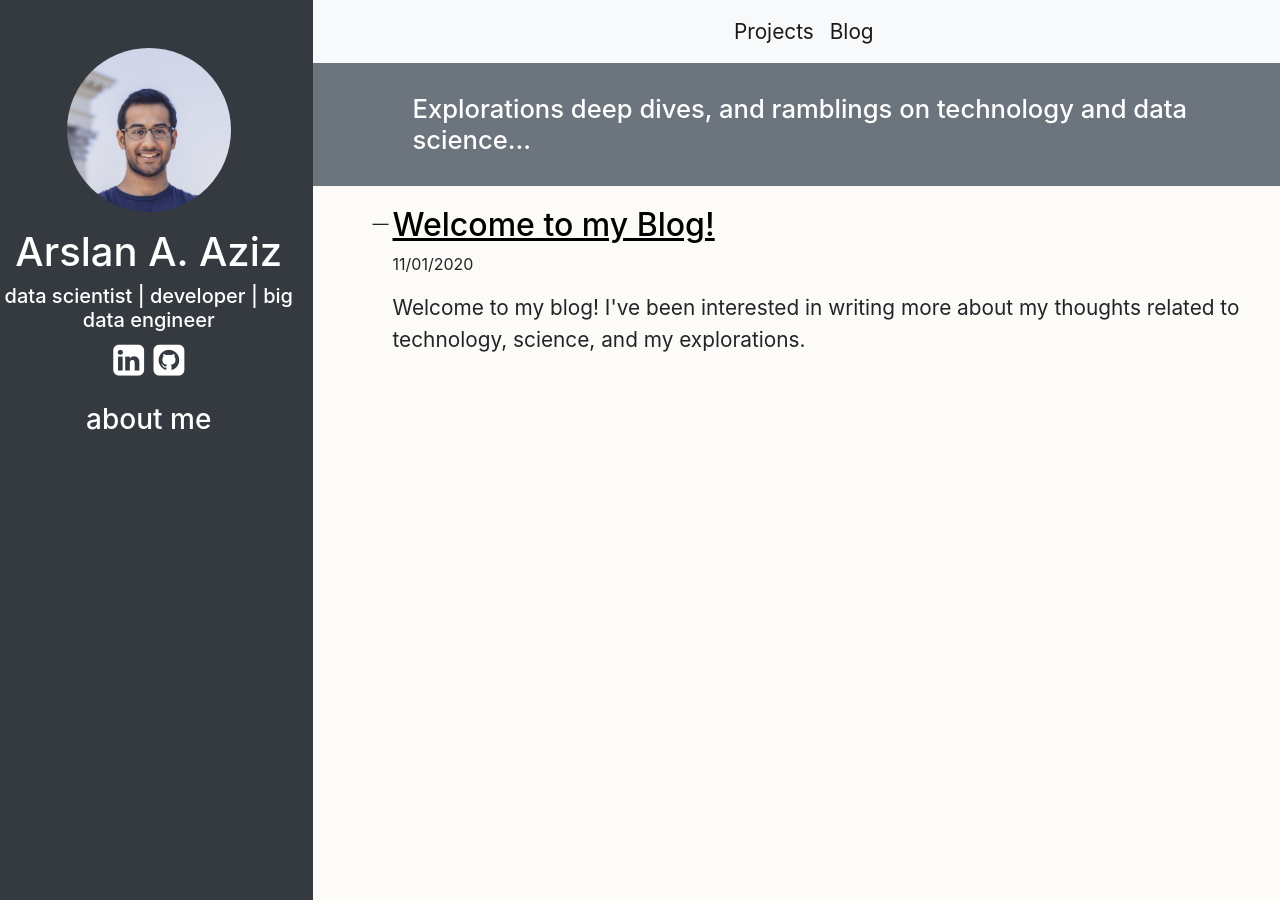
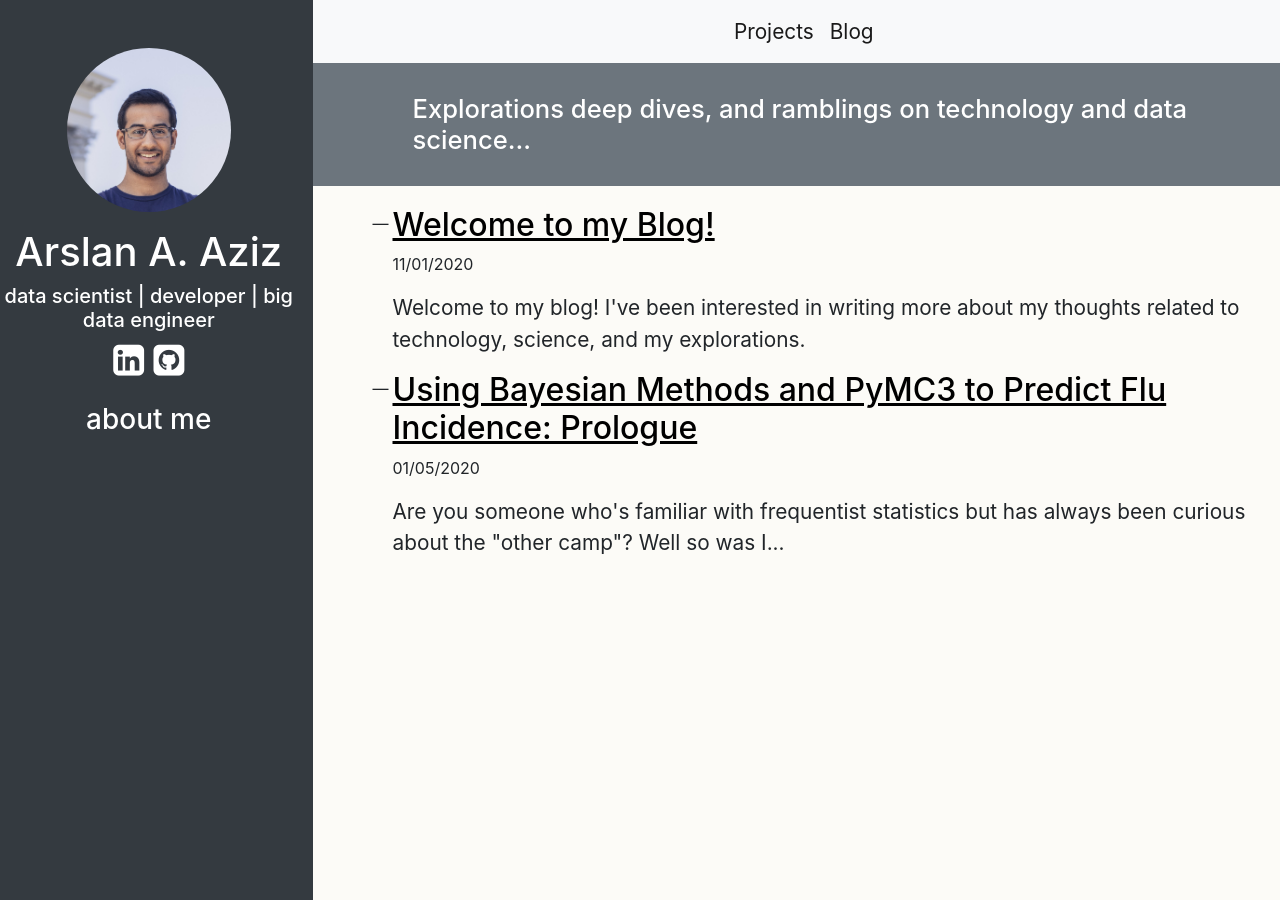
Before and after one commit to arslan-aziz/arslan-aziz.github.io, a Jekyll site: the page built from blog.html, in a window 1280 px wide. Built offline with Jekyll 4.4.1, drawn with Linux system fonts in a browser that asks for light colours; some of the changed lines change nothing that is shown.

Commit message:
init bayes post with mathjax

```diff
--- a/_layouts/default.html
+++ b/_layouts/default.html
@@ -6,6 +6,16 @@
     <link rel="stylesheet" href="/assets/css/main.css">
     <link rel="stylesheet" href="https://stackpath.bootstrapcdn.com/bootstrap/4.3.1/css/bootstrap.min.css" integrity="sha384-ggOyR0iXCbMQv3Xipma34MD+dH/1fQ784/j6cY/iJTQUOhcWr7x9JvoRxT2MZw1T" crossorigin="anonymous">
     <link rel="stylesheet" href="https://cdnjs.cloudflare.com/ajax/libs/font-awesome/4.7.0/css/font-awesome.min.css">
+    <script type="text/x-mathjax-config">
+      MathJax = {
+        tex: {
+          inlineMath: [['$', '$'], ["\\(", "\\)"]],
+          processEscapes: true,
+        }
+      }
+    </script>
+    <script type="text/javascript" src="https://polyfill.io/v3/polyfill.min.js?features=es6"></script>
+    <script type="text/javascript" id="MathJax-script" async src="https://cdn.jsdelivr.net/npm/mathjax@3/es5/tex-mml-chtml.js"></script>
   </head>
   <style>
     body {background-color: #FCFBF7;}
--- /dev/null
+++ b/_posts/2020-01-05-bayesp1.html
@@ -0,0 +1,39 @@
+---
+layout: post
+author: Arslan Aziz
+title: Using Bayesian Methods and PyMC3 to Predict Flu Incidence&#58; Prologue
+date: 2020-01-05
+excerpt: >
+    <p class="aboutme-size-font">
+        Are you someone who's familiar with frequentist statistics but has always been curious about the "other camp"? Well so was I...
+    </p>
+---
+<hr>
+<p class="aboutme-size-font">
+    Are you someone who's familiar with frequentist statistics but has always been curious about the "other camp"? Well so was I, which is why I took the
+    course ISYE 6420: Bayesian Statistics as one of my first classes as part of
+    <a href="url">Georgia Tech Online Master's of Science in Computer Science (OMSCS)</a> in Fall 2020. For my final project, I was interested in using Bayesian
+    methods for prediction, especially in a time series context, and a health application captured my interest given by background in biomedical engineering.
+    <br><br>
+
+    This post serves to kick off a series where I will discuss the work I did in this project and will touch on both Bayesian theory and implementation in PyMC3.
+    The four parts will be as follows:
+</p>
+    <ol class="aboutme-size-font">
+        <li>Prologue (You are here): Who, what, where, why and when?</li>
+        <li>Part 1: Bayesian Regression - Linear regression's cooler cousin.</li>
+        <li>Part 2: Bayesian Model Selection and Evaluation - The ML practitioner stuff.</li>
+        <li>Part 3: Gaussian Process Regression - A different frame of mind.</li>
+    </ol>
+    <br>
+<p class="aboutme-size-font">
+    To kick this off, I want to first give you a quick breakdown of the data I used and how I pulled it together. You can find source code at the
+    <a style="color:inherit" href="url">Github <i class="fa fa-github-square" style="font-size:28px"></i> repository here.</a>
+    <br><br>
+
+    What we're trying to achieve is a Bayesian function approximator as follows:<br>
+    \(FluIncidence = f(X_1, X_2, X_3, ..., X_k)\)
+
+    I gathered data from four sources to capture the response variable (flu incidence) as well as covariates that could be useful in prediction
+    based on a literature review of flu incidence analytics (or more broadly syndromic surveillance).
+</p>
```
